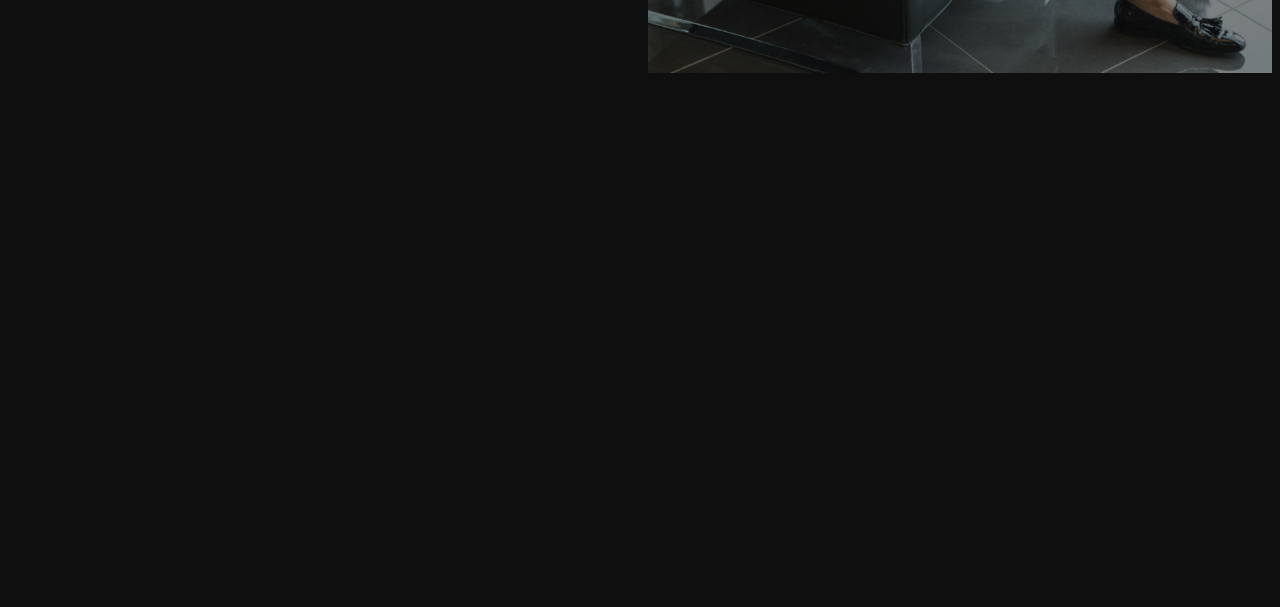
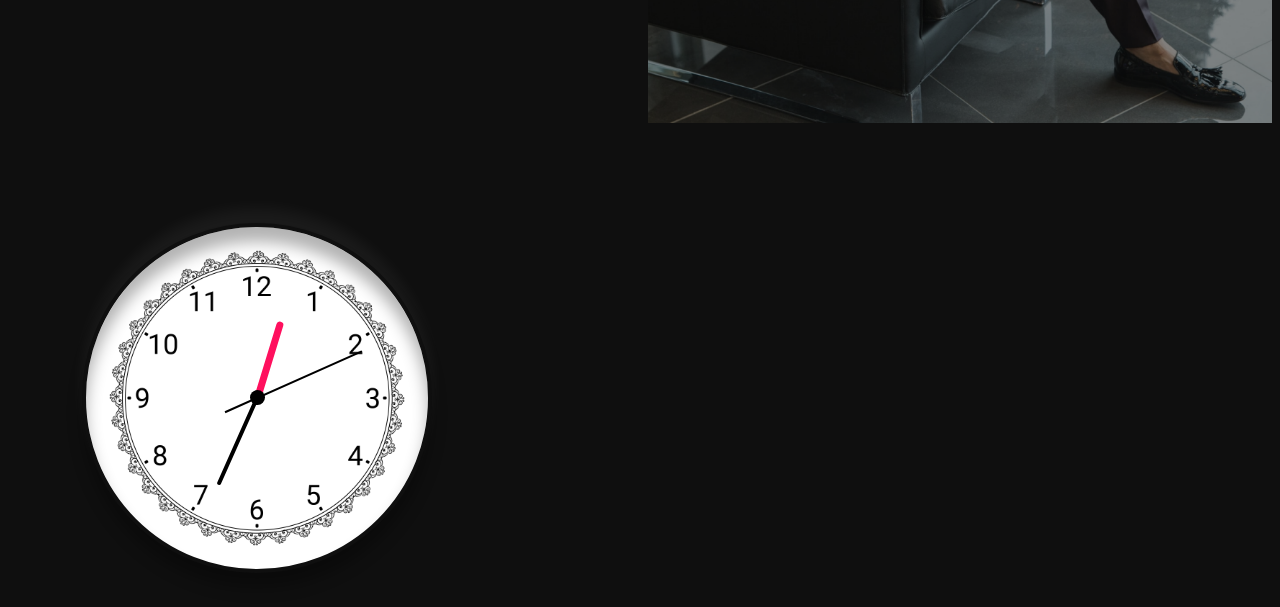
Before and after one commit to NargizAladdinli/Porten_template, a plain HTML site: page public/index.html in a window 1280 px wide. Shown: the part 1345-1952 px from the top of the page. Before the commit the page ends 1418 px from the top, so only its background shows below. Drawn offline with nearby package versions, Linux system fonts and the light colour scheme; a web font is replaced by a local one.

Commit message:
clock In JS

```diff
--- a/js/index.js
+++ b/js/index.js
@@ -1,3 +1,4 @@
+//Mock Data in JS
 const data = [
     {
         img:"https://transform.octanecdn.com/fitLogo/525x425/https://dynamix-cdn.s3.amazonaws.com/jacobandcocom/jacobandcocom_500960893.png",
@@ -29,3 +30,26 @@ data.map((el) => {
     </div>
     `
 })
+
+
+
+// Watch In JS
+function clock() {
+const hoursArrow = document.querySelector('.hours');
+const minutesArrow = document.querySelector('.minutes');
+const secondsArrow = document.querySelector('.seconds');
+const deg = 6
+
+setInterval(() => {
+    const day = new Date();
+
+    const hours = day.getHours() * 30
+    const minutes = day.getMinutes() * deg
+    const seconds = day.getSeconds() * deg
+
+    hoursArrow.style.transform = `rotateZ(${hours + (minutes / 12)}deg)`
+    minutesArrow.style.transform = `rotateZ(${minutes}deg)`
+    secondsArrow.style.transform = `rotateZ(${seconds}deg)`
+}, 0);
+}
+clock();
--- a/public/index.html
+++ b/public/index.html
@@ -4,7 +4,7 @@
     <meta charset="UTF-8">
     <meta http-equiv="X-UA-Compatible" content="IE=edge">
     <meta name="viewport" content="width=device-width, initial-scale=1.0">
-    <link rel="icon" href="../src/images/62050 1.png">
+    <link rel="icon" href="https://octanecdn.com/jacobandcocom/jacobandcocom_748129029.png">
     <title>PORTEN</title>
     <link href="https://cdn.jsdelivr.net/npm/bootstrap@5.2.3/dist/css/bootstrap.min.css" rel="stylesheet" integrity="sha384-rbsA2VBKQhggwzxH7pPCaAqO46MgnOM80zW1RWuH61DGLwZJEdK2Kadq2F9CUG65" crossorigin="anonymous">
     <link rel="stylesheet" href="../src/scss/style.css">
@@ -40,6 +40,7 @@
                 </div>
             </div>
         </section>
+
         <section id="cataloq">
             <div class="container">
                 <div class="row">
@@ -57,6 +58,28 @@
                 </div>
             </div>
         </section>
+        <section id="watch">
+            <div class="container">
+                <div class="row">
+                    <div class="col-lg-6 col-md-6 col-12">
+                        <div class="clock" style="background-image: url(../src/images/—Pngtree—wall\ clock\ face\ no\ hands_8908689.png);">
+                            <div class="hour">
+                                <div class="hours"></div>
+                            </div>
+                            <div class="minute">
+                                <div class="minutes"></div>
+                            </div>
+                            <div class="second">
+                                <div class="seconds"></div>
+                            </div>
+                        </div>
+                    </div>
+                    <div class="col-lg-6 col-md-6 col-12">
+
+                    </div>
+                </div>
+            </div>
+        </section>
     </main>
     <script src="../js/index.js"></script>
     <script src="https://cdn.jsdelivr.net/npm/@popperjs/core@2.11.6/dist/umd/popper.min.js" integrity="sha384-oBqDVmMz9ATKxIep9tiCxS/Z9fNfEXiDAYTujMAeBAsjFuCZSmKbSSUnQlmh/jp3" crossorigin="anonymous"></script>
--- a/src/scss/pages/_home.scss
+++ b/src/scss/pages/_home.scss
@@ -23,7 +23,58 @@
         }
     }
 }
+#watch{
+    padding: 50px 0px;
+    .clock{
+        @extend %_clock;
+        &::before{
+            content: '';
+            @include Text($ground:black,$radius:100%);
+            @include Img($wid:15px,$heit:15px,$pos:absolute,$z_index:111);
+        }
+        .hour{
+            position: absolute;
+            .hours{
+                border-radius: 50%;
+                @include Img($wid:160px,$heit:160px,$pos:relative);
+                @include Flex($j_content:center);
+                &::before{
+                    content: '';
+                    @include Img($pos:absolute,$wid:7px,$heit:80px,$z_index:10);
+                    @include Text($ground:$ff_clr,$radius:6px 6px 0 0);
+                }
+            }
+        }
+        .minute{
+            position: absolute;
+            .minutes{
+                border-radius: 50%;
+                @include Img($wid:190px,$heit:190px,$pos:relative);
+                @include Flex($j_content:center);
+                &::before{
+                  content: '';
+                  @include Img($pos:absolute,$wid:4px,$heit:90px,$z_index:11);
+                  @include Text($ground:black,$radius:6px 6px 0 0);
+                }
+            }
+        }
+        .second{
+            position: absolute;
+            .seconds{
+                border-radius: 50%;
+                @include Img($wid:230px,$heit:230px,$pos:relative);
+                @include Flex($j_content:center);
+                &::before{
+                  content: '';
+                  @include Img($pos:absolute,$wid:2px,$heit:150px,$z_index:12);
+                  @include Text($ground:black,$radius:6px 6px 0 0);
+                }
+            }
+        }
+    }
+}
 #cataloq{
+    padding: 50px 0px;
     .container{
         max-width: 1500px;
         h2{
--- a/src/scss/partials/_mixin.scss
+++ b/src/scss/partials/_mixin.scss
@@ -18,7 +18,7 @@
     left: $left;
     right: $right;
 }
-@mixin Text($t_decoration:null,$colrs:null,$f_size:null,$f_weight:null,$t_align:null,$ground:null,$border:null,$l_spacing:null,$l_heit:null,$f_style:null,$t_transform:null){
+@mixin Text($t_decoration:null,$colrs:null,$f_size:null,$f_weight:null,$t_align:null,$ground:null,$border:null,$l_spacing:null,$l_heit:null,$f_style:null,$t_transform:null,$radius:null){
     text-decoration: $t_decoration;
     color: $colrs;
     font-size: $f_size;
@@ -30,6 +30,7 @@
     line-height: $l_heit;
     font-style: $f_style;
     text-transform: $t_transform;
+    border-radius: $radius;
 }
 %_ground{
     width: 100%;
@@ -57,3 +58,21 @@
     font-size: 14px;
     line-height: 18px;
 }
+%_clock{
+    width: 350px;
+    height: 350px;
+    background-size: contain;
+    background-position: center;
+    background-repeat: no-repeat;
+    border: 4px solid $bd_clr;
+    border-radius: 50%;
+    box-shadow: 0 -15px 15px rgba(255, 255, 255, 0.05),
+    inset 0 -15px 15px rgba(255, 255, 255, 0.05),
+    0 15px 15px rgba(0, 0, 0, 0.3),
+    inset 0 15px 15px rgba(0, 0, 0, 0.3);
+    position: relative;
+    background-color: #fff;
+    display: flex;
+    justify-content: center;
+    align-items: center;
+}
--- a/src/scss/partials/_varaible.scss
+++ b/src/scss/partials/_varaible.scss
@@ -18,3 +18,4 @@ $f1_clr:#1f1f1f;
 $watch_color:#191B1C;
 $size_18:18px;
 $line_h_21:21px;
+$ff_clr:#ff105e;
```
Also changed, not shown: src/images/62050 1.png (added), src/images/—Pngtree—wall clock face no hands_8908689.png (added), src/scss/style.css, 1 other file.
